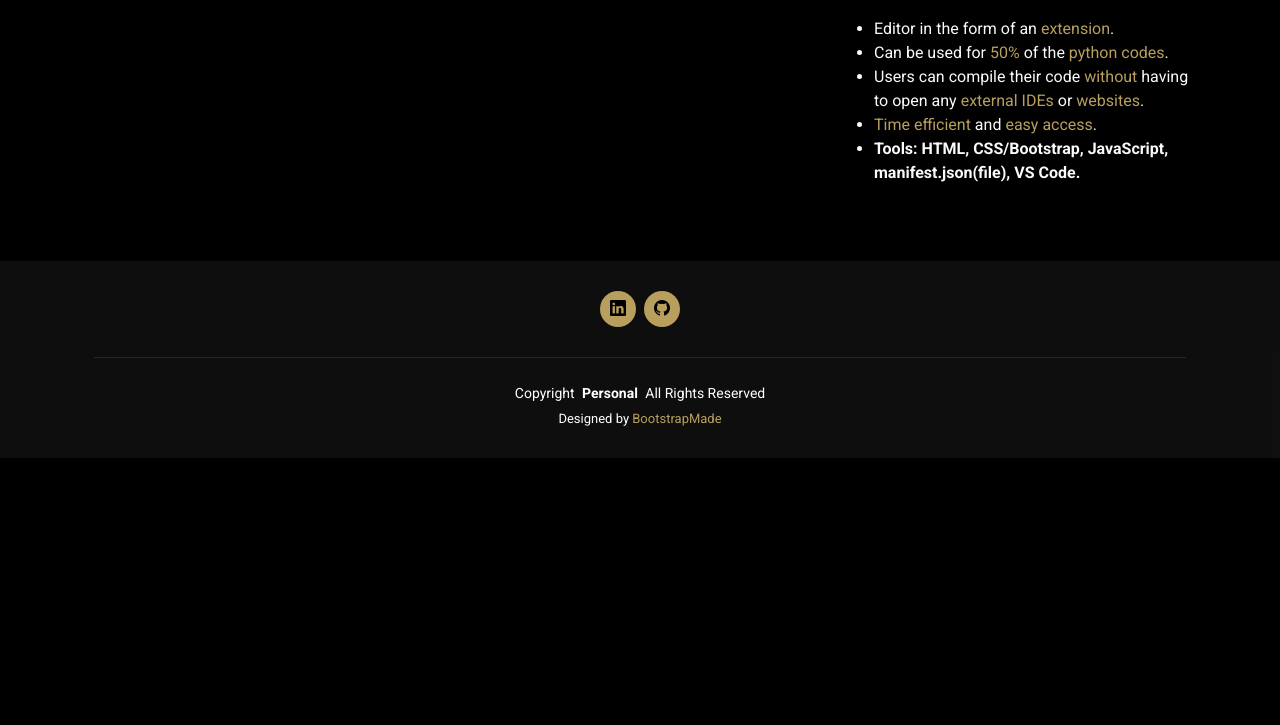
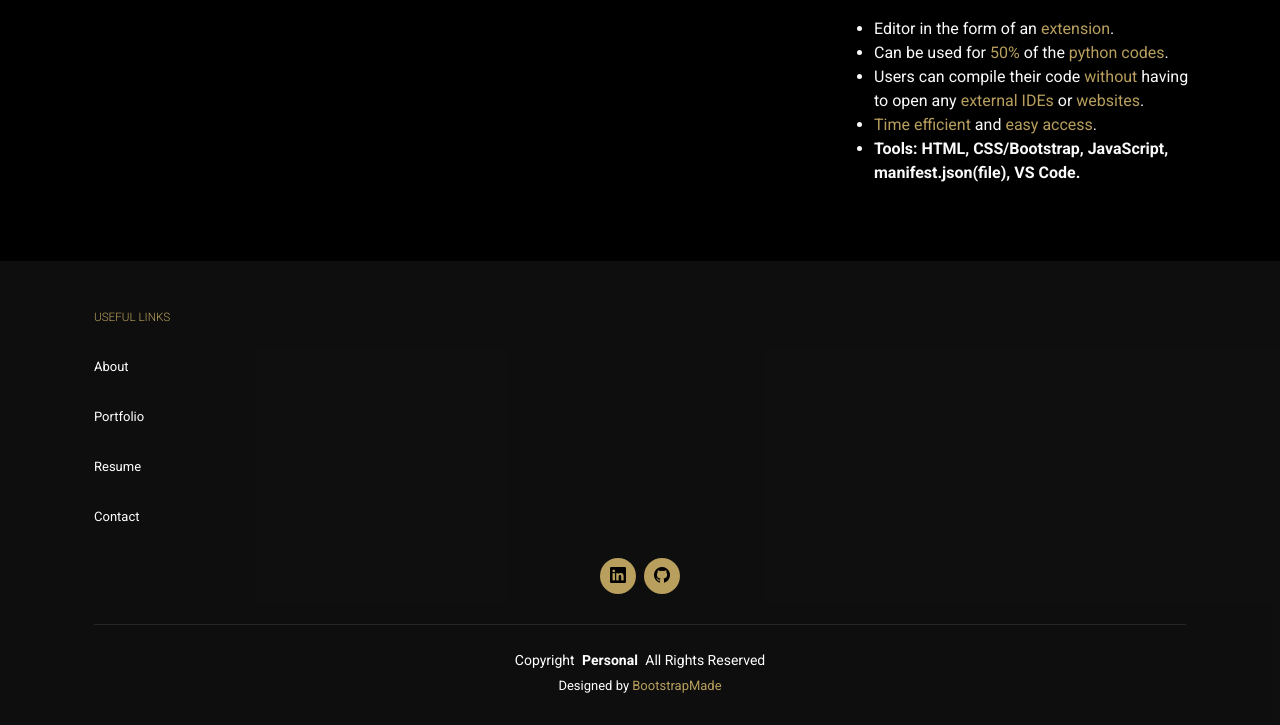
Before and after one commit to 4byss/Genesis, a plain HTML site: page portfolio_extension.html in a window 1280 px wide. Shown: the part 922-1647 px from the top of the page. Before the commit the page ends 1380 px from the top, so only its background shows below. Drawn offline with Linux system fonts and the light colour scheme.

Commit message:
footer updated

```diff
--- a/portfolio_extension.html
+++ b/portfolio_extension.html
@@ -187,6 +187,23 @@
 
   <footer id="footer" class="footer dark-background">
     <div class="container">
+
+      <div class="row" style="margin: auto; text-align: left;">
+        <div class="col-lg-3" style="line-height: 50px;">
+          <h7 style="font-size: smaller; color: var(--accent-color); text-transform: uppercase; font-weight: 300;">
+            Useful Links
+          </h7>
+          <div class="footer_menu">
+            <ul class="footer_ul_menu" style="font-size: small; list-style: none; padding-left: 0;">
+              <li><a href="index.html#about" class="footer_li_menu" style="color: #fff;">About</a></li>
+              <li><a href="index.html#portfolio" class="footer_li_menu" style="color: #fff;">Portfolio</a></li>
+              <li><a href="index.html#resume" class="footer_li_menu" style="color: #fff;">Resume</a></li>
+              <li><a href="index.html#contact" class="footer_li_menu" style="color: #fff;">Contact</a></li>
+            </ul>
+          </div>
+        </div>
+      </div>
+
       <!-- <h3 class="sitename">Personal</h3>
       <p>Et aut eum quis fuga eos sunt ipsa nihil. Labore corporis magni eligendi fuga maxime saepe commodi placeat.</p> -->
       <div class="social-links d-flex justify-content-center">
```
Also changed, not shown: portfolio_powerbi_neet2024.html (+17 -0 lines), portfolio_powerbi_survey2022.html (+17 -0 lines), portfolio_unity_a-joke.html (+17 -0 lines), index.html (line endings or trailing spaces).
